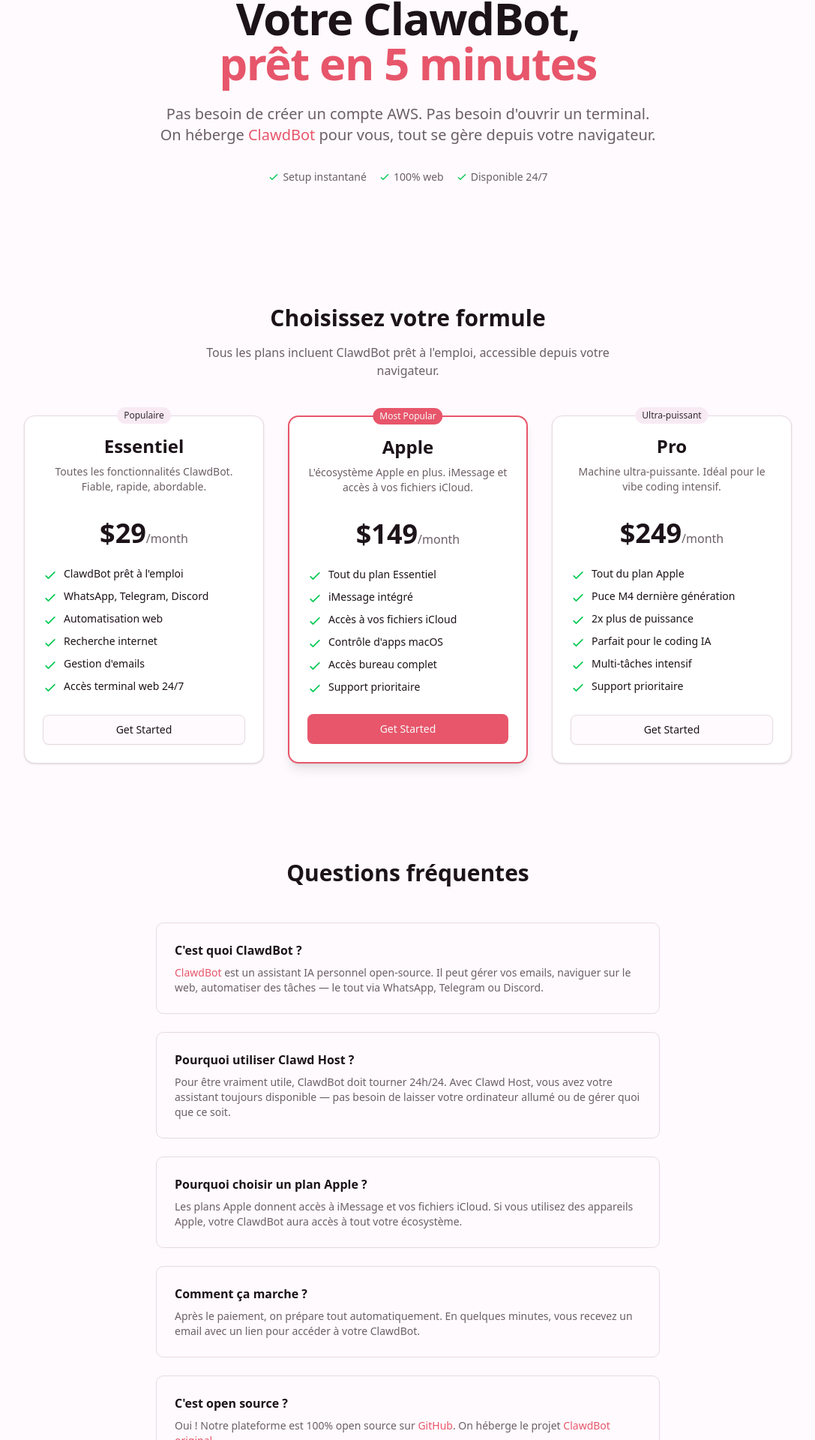
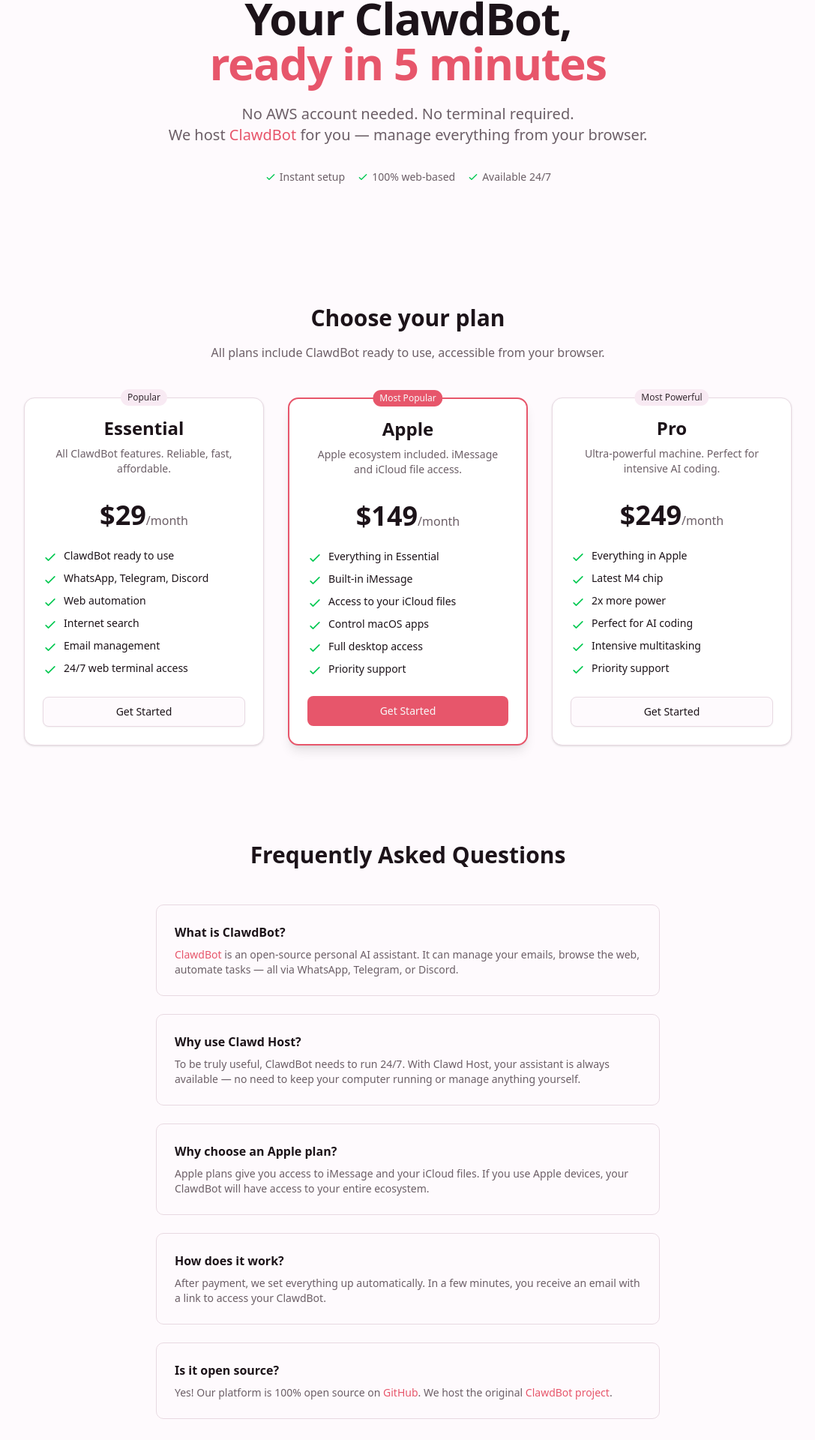
Before and after one commit to KevinLourd/clawdhost, a Next.js app: page / in a window 1280 px wide. Shown: the part 237-2157 px from the top of the page at 75% size, without its empty margins (96-1183 px from the left). Built offline with nearby package versions, Linux system fonts and the light colour scheme.

Commit message:
Translate landing page and terminal to English

```diff
--- a/src/app/page.tsx
+++ b/src/app/page.tsx
@@ -49,36 +49,36 @@
       <section className="container mx-auto px-4 py-16 md:py-24 text-center">
         <div className="inline-flex items-center gap-2 bg-primary/10 border border-primary/20 rounded-full px-4 py-1.5 mb-6">
           <span className="text-lg">🦞</span>
-          <span className="text-sm font-medium">Hébergement ClawdBot clé en main</span>
+          <span className="text-sm font-medium">Turnkey ClawdBot Hosting</span>
         </div>
         <h1 className="text-4xl md:text-6xl font-bold tracking-tight mb-6">
-          Votre ClawdBot,
+          Your ClawdBot,
           <br />
-          <span className="text-primary">prêt en 5 minutes</span>
+          <span className="text-primary">ready in 5 minutes</span>
         </h1>
         <p className="text-xl text-muted-foreground max-w-2xl mx-auto mb-8">
-          Pas besoin de créer un compte AWS. Pas besoin d&apos;ouvrir un terminal.
+          No AWS account needed. No terminal required.
           <br className="hidden md:block" />
-          On héberge <a href="https://github.com/clawdbot/clawdbot" target="_blank" rel="noopener noreferrer" className="text-primary hover:underline">ClawdBot</a> pour vous, tout se gère depuis votre navigateur.
+          We host <a href="https://github.com/clawdbot/clawdbot" target="_blank" rel="noopener noreferrer" className="text-primary hover:underline">ClawdBot</a> for you — manage everything from your browser.
         </p>
         <div className="flex flex-wrap items-center justify-center gap-4 text-sm text-muted-foreground">
           <div className="flex items-center gap-1">
             <svg className="h-4 w-4 text-green-500" fill="none" viewBox="0 0 24 24" stroke="currentColor">
               <path strokeLinecap="round" strokeLinejoin="round" strokeWidth={2} d="M5 13l4 4L19 7" />
             </svg>
-            <span>Setup instantané</span>
+            <span>Instant setup</span>
           </div>
           <div className="flex items-center gap-1">
             <svg className="h-4 w-4 text-green-500" fill="none" viewBox="0 0 24 24" stroke="currentColor">
               <path strokeLinecap="round" strokeLinejoin="round" strokeWidth={2} d="M5 13l4 4L19 7" />
             </svg>
-            <span>100% web</span>
+            <span>100% web-based</span>
           </div>
           <div className="flex items-center gap-1">
             <svg className="h-4 w-4 text-green-500" fill="none" viewBox="0 0 24 24" stroke="currentColor">
               <path strokeLinecap="round" strokeLinejoin="round" strokeWidth={2} d="M5 13l4 4L19 7" />
             </svg>
-            <span>Disponible 24/7</span>
+            <span>Available 24/7</span>
           </div>
         </div>
       </section>
@@ -87,9 +87,9 @@
       <section className="relative py-16">
         <div className="absolute inset-0 bg-gradient-to-b from-primary/5 via-primary/10 to-primary/5 -z-10" />
         <div className="container mx-auto px-4">
-        <h2 className="text-3xl font-bold text-center mb-4">Choisissez votre formule</h2>
+        <h2 className="text-3xl font-bold text-center mb-4">Choose your plan</h2>
         <p className="text-muted-foreground text-center mb-12 max-w-xl mx-auto">
-          Tous les plans incluent ClawdBot prêt à l'emploi, accessible depuis votre navigateur.
+          All plans include ClawdBot ready to use, accessible from your browser.
         </p>
 
         <div className="grid md:grid-cols-3 gap-8 max-w-5xl mx-auto">
@@ -102,11 +102,11 @@
 
       {/* FAQ */}
       <section className="container mx-auto px-4 py-16">
-        <h2 className="text-3xl font-bold text-center mb-12">Questions fréquentes</h2>
+        <h2 className="text-3xl font-bold text-center mb-12">Frequently Asked Questions</h2>
 
         <div className="max-w-2xl mx-auto space-y-6">
           <div className="border rounded-lg p-6 bg-background/80 backdrop-blur-sm hover:border-primary/30 transition-colors">
-            <h3 className="font-semibold mb-2">C&apos;est quoi ClawdBot ?</h3>
+            <h3 className="font-semibold mb-2">What is ClawdBot?</h3>
             <p className="text-muted-foreground text-sm">
               <a
                 href="https://github.com/clawdbot/clawdbot"
@@ -116,42 +116,41 @@
               >
                 ClawdBot
               </a>
-              {" "}est un assistant IA personnel open-source. Il peut gérer vos emails,
-              naviguer sur le web, automatiser des tâches — le tout via WhatsApp, Telegram
-              ou Discord.
+              {" "}is an open-source personal AI assistant. It can manage your emails,
+              browse the web, automate tasks — all via WhatsApp, Telegram, or Discord.
             </p>
           </div>
 
           <div className="border rounded-lg p-6 bg-background/80 backdrop-blur-sm hover:border-primary/30 transition-colors">
-            <h3 className="font-semibold mb-2">Pourquoi utiliser Clawd Host ?</h3>
+            <h3 className="font-semibold mb-2">Why use Clawd Host?</h3>
             <p className="text-muted-foreground text-sm">
-              Pour être vraiment utile, ClawdBot doit tourner 24h/24. Avec Clawd Host,
-              vous avez votre assistant toujours disponible — pas besoin de laisser votre
-              ordinateur allumé ou de gérer quoi que ce soit.
+              To be truly useful, ClawdBot needs to run 24/7. With Clawd Host,
+              your assistant is always available — no need to keep your computer
+              running or manage anything yourself.
             </p>
           </div>
 
           <div className="border rounded-lg p-6 bg-background/80 backdrop-blur-sm hover:border-primary/30 transition-colors">
-            <h3 className="font-semibold mb-2">Pourquoi choisir un plan Apple ?</h3>
+            <h3 className="font-semibold mb-2">Why choose an Apple plan?</h3>
             <p className="text-muted-foreground text-sm">
-              Les plans Apple donnent accès à iMessage et vos fichiers iCloud.
-              Si vous utilisez des appareils Apple, votre ClawdBot aura accès
-              à tout votre écosystème.
+              Apple plans give you access to iMessage and your iCloud files.
+              If you use Apple devices, your ClawdBot will have access to
+              your entire ecosystem.
             </p>
           </div>
 
           <div className="border rounded-lg p-6 bg-background/80 backdrop-blur-sm hover:border-primary/30 transition-colors">
-            <h3 className="font-semibold mb-2">Comment ça marche ?</h3>
+            <h3 className="font-semibold mb-2">How does it work?</h3>
             <p className="text-muted-foreground text-sm">
-              Après le paiement, on prépare tout automatiquement. En quelques minutes,
-              vous recevez un email avec un lien pour accéder à votre ClawdBot.
+              After payment, we set everything up automatically. In a few minutes,
+              you receive an email with a link to access your ClawdBot.
             </p>
           </div>
 
           <div className="border rounded-lg p-6 bg-background/80 backdrop-blur-sm hover:border-primary/30 transition-colors">
-            <h3 className="font-semibold mb-2">C&apos;est open source ?</h3>
+            <h3 className="font-semibold mb-2">Is it open source?</h3>
             <p className="text-muted-foreground text-sm">
-              Oui ! Notre plateforme est 100% open source sur{" "}
+              Yes! Our platform is 100% open source on{" "}
               <a
                 href="https://github.com/KevinLourd/clawdhost"
                 target="_blank"
@@ -160,14 +159,14 @@
               >
                 GitHub
               </a>
-              . On héberge le projet{" "}
+              . We host the original{" "}
               <a
                 href="https://github.com/clawdbot/clawdbot"
                 target="_blank"
                 rel="noopener noreferrer"
                 className="text-primary hover:underline"
               >
-                ClawdBot original
+                ClawdBot project
               </a>
               .
             </p>
--- a/src/lib/plans.ts
+++ b/src/lib/plans.ts
@@ -13,53 +13,53 @@
 export const plans: Plan[] = [
   {
     id: "linux",
-    name: "Essentiel",
-    description: "Toutes les fonctionnalités ClawdBot. Fiable, rapide, abordable.",
+    name: "Essential",
+    description: "All ClawdBot features. Reliable, fast, affordable.",
     price: 29,
     currency: "USD",
     interval: "month",
     features: [
-      "ClawdBot prêt à l'emploi",
+      "ClawdBot ready to use",
       "WhatsApp, Telegram, Discord",
-      "Automatisation web",
-      "Recherche internet",
-      "Gestion d'emails",
-      "Accès terminal web 24/7",
+      "Web automation",
+      "Internet search",
+      "Email management",
+      "24/7 web terminal access",
     ],
-    badge: "Populaire",
+    badge: "Popular",
   },
   {
     id: "macos-m1",
     name: "Apple",
-    description: "L'écosystème Apple en plus. iMessage et accès à vos fichiers iCloud.",
+    description: "Apple ecosystem included. iMessage and iCloud file access.",
     price: 149,
     currency: "USD",
     interval: "month",
     features: [
-      "Tout du plan Essentiel",
-      "iMessage intégré",
-      "Accès à vos fichiers iCloud",
-      "Contrôle d'apps macOS",
-      "Accès bureau complet",
-      "Support prioritaire",
+      "Everything in Essential",
+      "Built-in iMessage",
+      "Access to your iCloud files",
+      "Control macOS apps",
+      "Full desktop access",
+      "Priority support",
     ],
     popular: true,
   },
   {
     id: "macos-m4",
     name: "Pro",
-    description: "Machine ultra-puissante. Idéal pour le vibe coding intensif.",
+    description: "Ultra-powerful machine. Perfect for intensive AI coding.",
     price: 249,
     currency: "USD",
     interval: "month",
     features: [
-      "Tout du plan Apple",
-      "Puce M4 dernière génération",
-      "2x plus de puissance",
-      "Parfait pour le coding IA",
-      "Multi-tâches intensif",
-      "Support prioritaire",
+      "Everything in Apple",
+      "Latest M4 chip",
+      "2x more power",
+      "Perfect for AI coding",
+      "Intensive multitasking",
+      "Priority support",
     ],
-    badge: "Ultra-puissant",
+    badge: "Most Powerful",
   },
 ];
```
Also changed, not shown: 1 other file (tests, documents, lock files or other folders).
